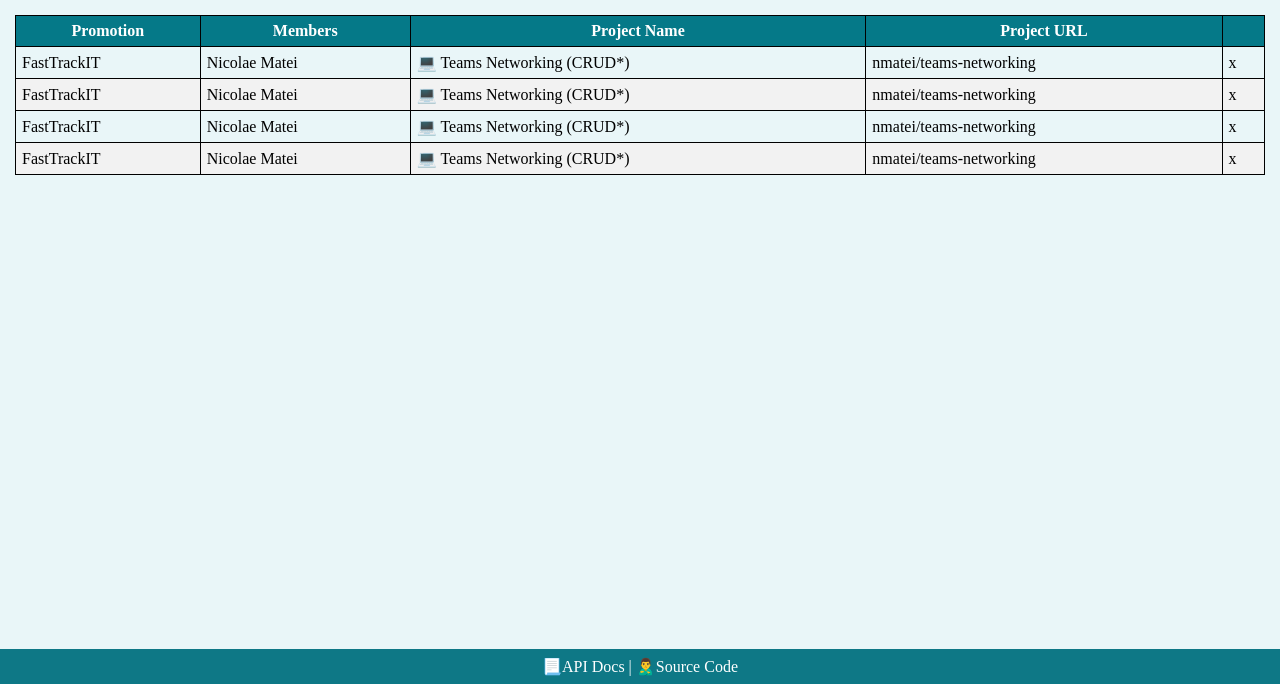
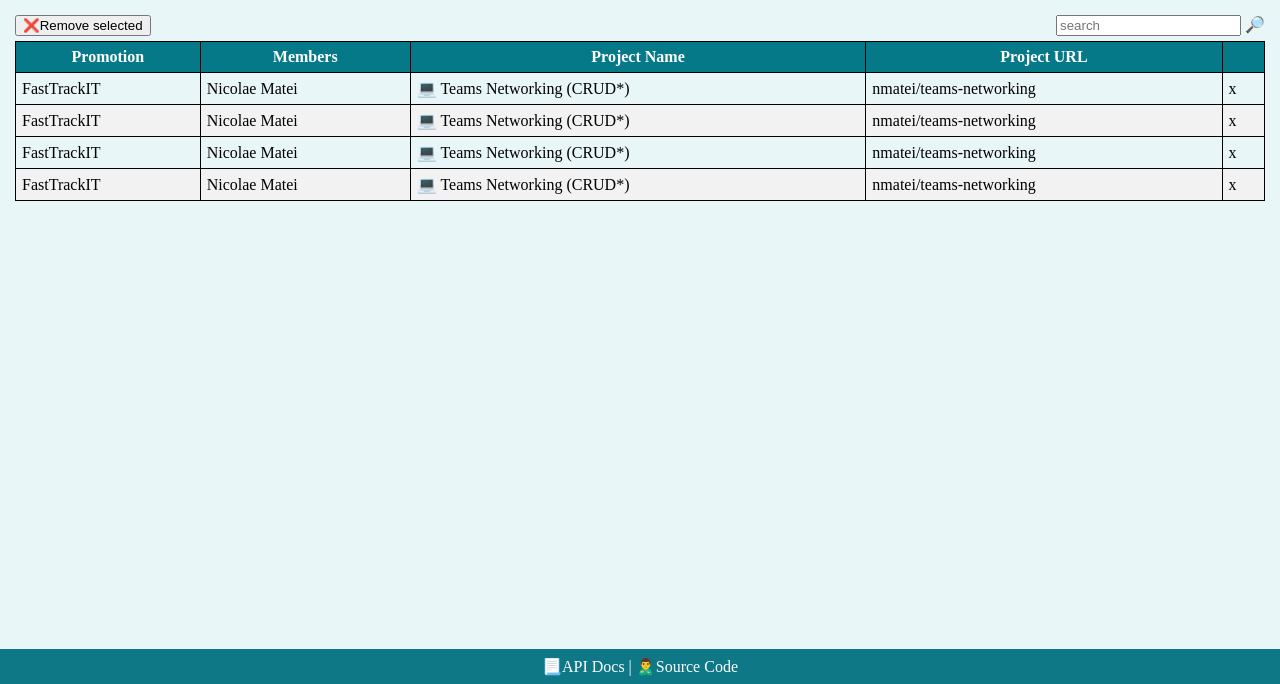
Before and after one commit to ncosmin99/teams-networking, a website built with webpack: page src/index.html in a window 1280 px wide. Shown: the part 116-800 px from the top of the page. Built offline with nearby package versions, Linux system fonts and the light colour scheme.

Commit message:
add tbar

```diff
--- a/src/index.html
+++ b/src/index.html
@@ -17,7 +17,17 @@
     </header>
 
     <section>
-      <table id="TeamsTable">
+      <div class="tbar">
+        <div>
+          <button>❌Remove selected</button>
+        </div>
+        <div class="tfill"></div>
+        <div>
+          <input placeholder="search" name="search" id="search" />
+          🔎
+        </div>
+      </div>
+      <table id="teamsTable">
         <thead>
           <tr>
             <th>Promotion</th>
--- a/src/style.css
+++ b/src/style.css
@@ -51,21 +51,30 @@ footer {
   padding: 8px;
 }
 
-#TeamsTable {
+.tbar {
+  display: flex;
+  padding: 0 0 5px 0;
+}
+
+.tfill {
+  flex: 1;
+}
+
+#teamsTable {
   border-collapse: collapse;
   width: 100%;
 }
-#TeamsTable th,
-#TeamsTable td {
+#teamsTable th,
+#teamsTable td {
   border: 1px solid black;
   padding: 6px;
 }
 
-#TeamsTable th {
+#teamsTable th {
   background-color: #057988;
   color: white;
 }
 
-#TeamsTable tr:nth-child(even) {
+#teamsTable tr:nth-child(even) {
   background-color: #f2f2f2;
 }
```
